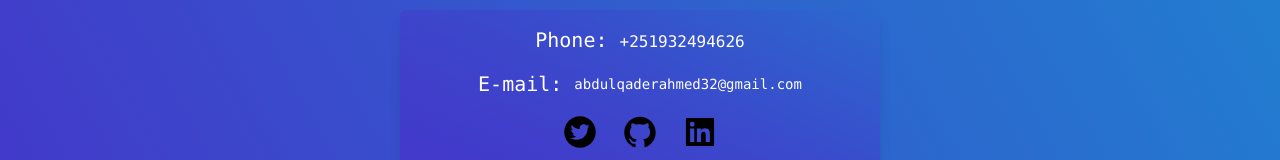
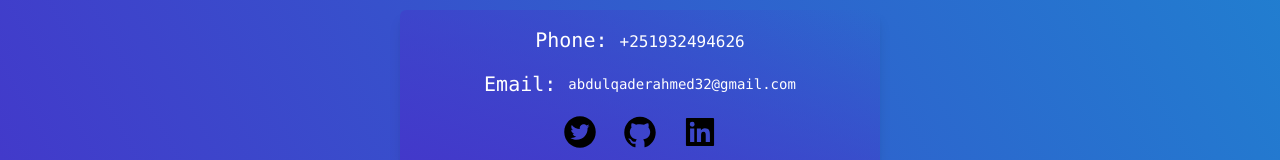
Before and after one commit to AbdulqaderAhmed/portfolio, a React (Vite) app: page / in a window 1280 px wide. Shown: the part 2050-2210 px from the top of the page. Built offline with nearby package versions, Linux system fonts and the light colour scheme.

Commit message:
typo error

```diff
--- a/src/components/contact/Contact.jsx
+++ b/src/components/contact/Contact.jsx
@@ -17,7 +17,7 @@
         </div>
 
         <div className="flex space-x-3 pb-4 overflow-auto md:justify-center">
-          <h3 className="text-xl">E-mail:</h3>
+          <h3 className="text-xl">Email:</h3>
           <p className="text-sm pt-1 px-auto">abdulqaderahmed32@gmail.com</p>
         </div>
 
```
